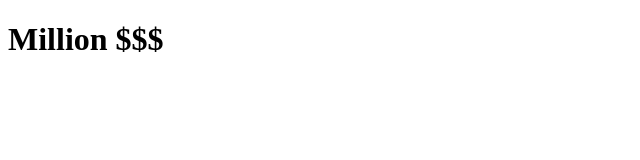
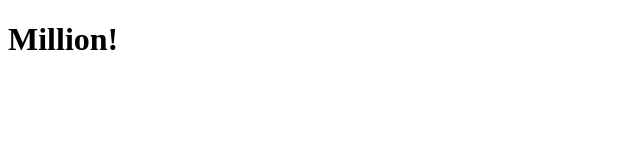
Before and after one commit to 5tommy5/WebTest, a plain HTML site: page site/index.html in a window 1280 px wide. Shown: the whole page, without its empty margins (0-640 px from the left). Drawn offline with Linux system fonts and the light colour scheme.

Commit message:
My second change commit

```diff
--- a/site/index.html
+++ b/site/index.html
@@ -7,6 +7,6 @@
   <title>i can get a job extrymely fast</title>
 </head>
 <body>
-  <h1>Million $$$</h1>
+  <h1>Million!</h1>
 </body>
 </html>
```
